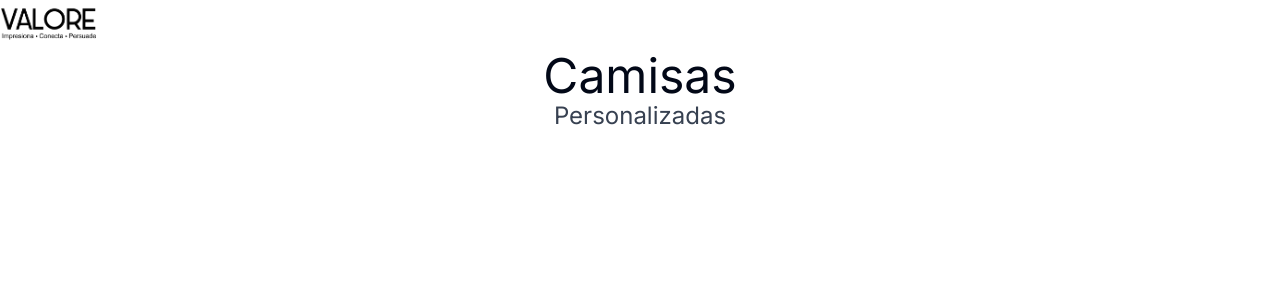
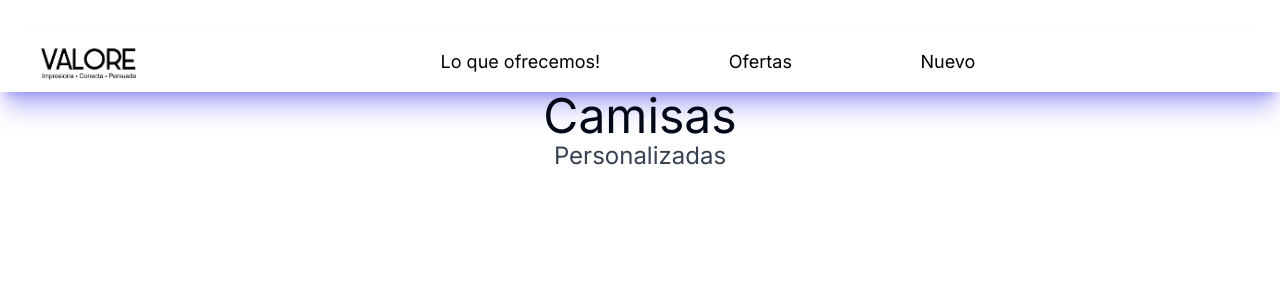
Before and after one commit to Samuel3217/Agency-Valore, a Next.js app: page /products/camisas in a window 1280 px wide. Shown: the top 300 px of the page. Built offline with nearby package versions, Linux system fonts and the light colour scheme.

Commit message:
fix pages

```diff
--- a/src/app/products/Lonas/page.tsx
+++ b/src/app/products/Lonas/page.tsx
@@ -1,6 +1,4 @@
-"use client";
-import React from "react";
-import { useRouter } from "next/navigation";
+
 import Barra from "@/app/bar";
 
 function page() {
--- a/src/app/products/camisas/page.tsx
+++ b/src/app/products/camisas/page.tsx
@@ -1,16 +1,13 @@
-'use client';
-import React from 'react'
-import { useRouter } from 'next/navigation';
+
+import Barra from "@/app/bar";
 
 function page() {
-    const router = useRouter();
 
-    const handleChangeImage = () => {
-        router.push('/');
-    }
   return (
-    <div className=" items-center justify-center">
-      <img src="/images/valore.png" className="w-24 h-15" onClick={handleChangeImage} />
+    <div className="">
+
+      <Barra/>
+
       <h1 className=" text-center text-5xl">Camisas</h1>
       <h2 className="text-center text-2xl text-gray-700">Personalizadas</h2>
     </div>
--- a/src/app/products/page.tsx
+++ b/src/app/products/page.tsx
@@ -1,11 +1,10 @@
 'use client';
-import React from 'react'
 import { useRouter } from 'next/navigation';
 import Barra from '../bar';
 
 
 
-function productList() {
+function ProductList() {
   const router = useRouter();
 
   return (
@@ -31,4 +30,4 @@ function productList() {
 }
 
 
-export default productList;
+export default ProductList;
```
